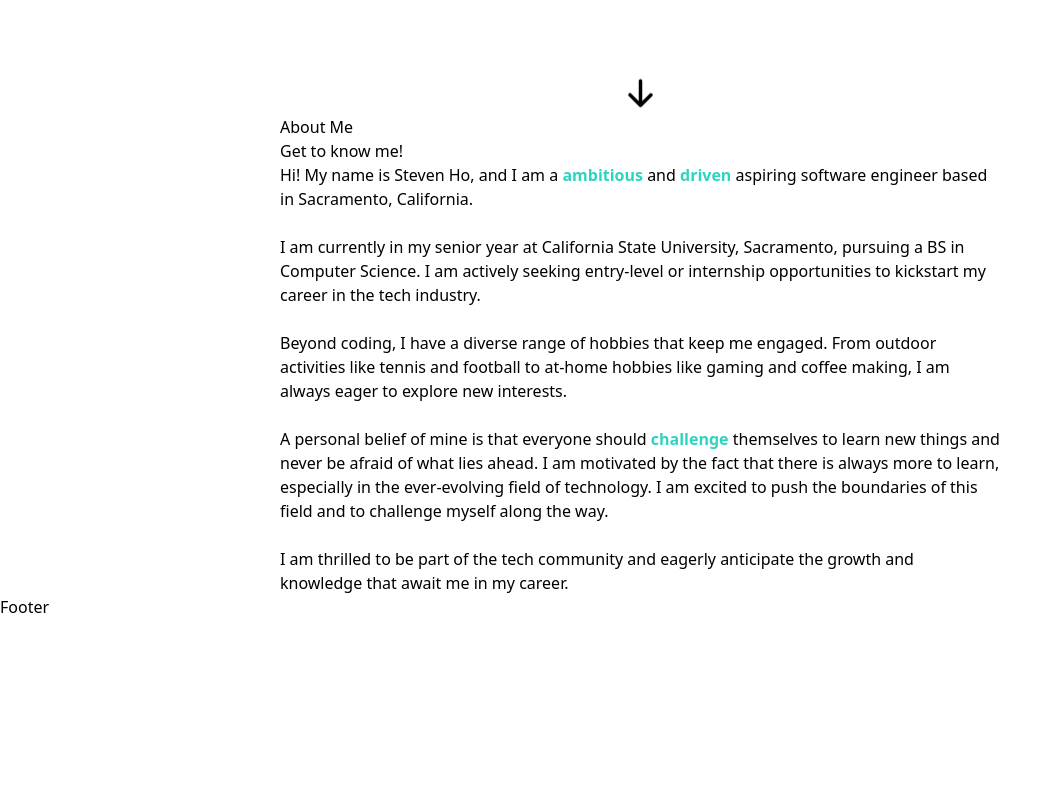
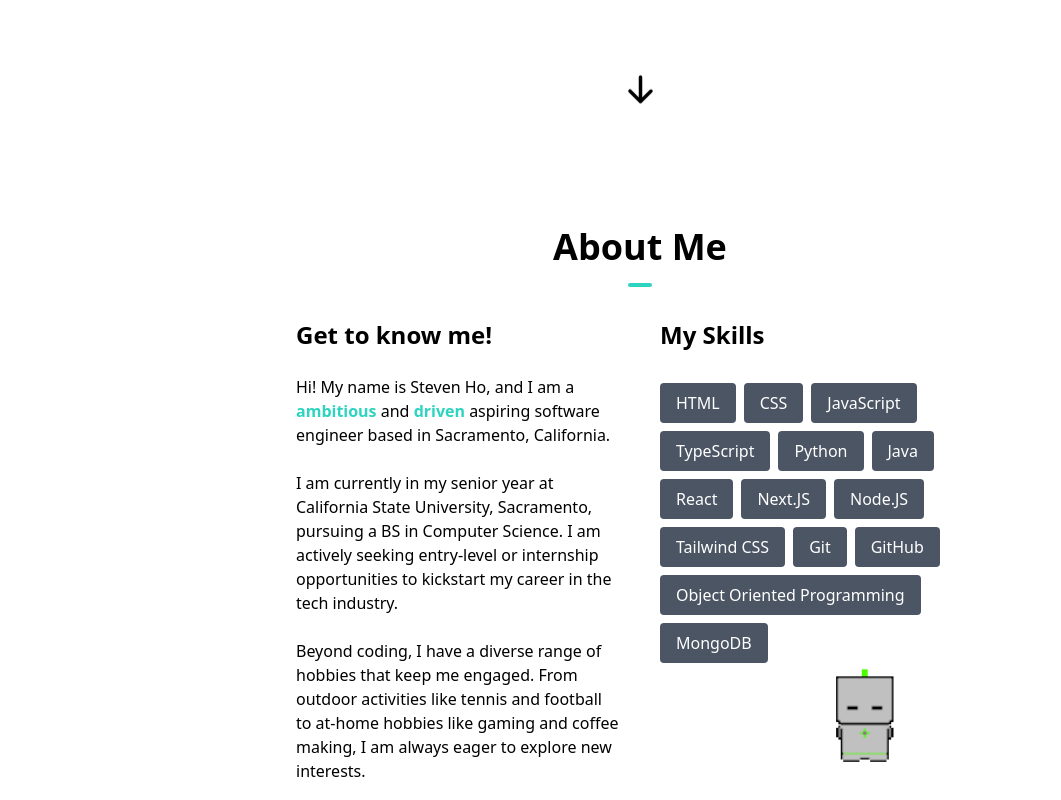
Before and after one commit to StevenH01/portfolio-website, a Next.js app: page / in a window 1280 px wide. Shown: the part 760-1560 px from the top of the page, without its empty margins (0-1061 px from the left). Before the commit the page ends 1379 px from the top, so only its background shows below. Built offline with nearby package versions, Linux system fonts and the light colour scheme.

Commit message:
styled about page

```diff
--- a/components/About.tsx
+++ b/components/About.tsx
@@ -1,14 +1,38 @@
 "use client"
 import React from "react";
+import Image from "next/image";
+
+const skills = [
+  { skill: "HTML" },
+  { skill: "CSS" },
+  { skill: "JavaScript" },
+  { skill: "TypeScript" },
+  { skill: "Python" },
+  { skill: "Java" },
+  { skill: "React" },
+  { skill: "Next.JS" },
+  { skill: "Node.JS" },
+  { skill: "Tailwind CSS" },
+  { skill: "Git" },
+  { skill: "GitHub" },
+  { skill: "Object Oriented Programming" },
+  { skill: "MongoDB" }
+  // { skill: "HTML" }, add more if needed
+];
 
 const About = () => {
   return (
     <section id="about">
-      <div>
-        <h1>About Me</h1>
-        <div>
-          <div>
-            <h1>Get to know me!</h1>
+      <div className="my-12 pb-12 md:pt-16 md:pb-16">
+        <h1 className="text-center font-bold text-4xl">
+          About Me
+          <hr className="w-6 h-1 mx-auto my-4 bg-teal-400 border-0 rounded"></hr>
+        </h1>
+        <div className="flex flex-col space-y-10  items-stretch justify-center align-top md:flex-row md:text-left md:p-4 md:space-y-0 md:space-x-10">
+          <div className="md:w-1/2">
+            <h1 className="text-center text-2xl font-bold mb-6 md:text-left">
+              Get to know me!
+            </h1>
             <p>
               Hi! My name is Steven Ho, and I am a{" "}
               <span className="font-bold text-teal-400">ambitious</span> and{" "}
@@ -43,6 +67,27 @@ const About = () => {
               the growth and knowledge that await me in my career.
             </p>
           </div>
+          <div className="md:w-1/2">
+            <h1 className="text-center font-bold text-2xl mb-6 md:text-left">
+              My Skills
+            </h1>
+            <div className="flex flex-wrap flex-row justify-center md:justify-start">
+              {skills.map((item, idx) => {
+                return  <p key={idx}
+                          className="bg-gray-600 px-4 py-2 mr-2 mt-2 text-white rounded fount-semibold"
+                        >
+                          {item.skill}
+                        </p>
+              })}
+            </div>
+            <Image
+              className="hidden md:block md:relative md:bottom-4 md:left-32 md:z-0"
+              src="/KnightStand.png"
+              alt=""
+              width={150}
+              height={150}
+            />
+          </div>
         </div>
       </div>
     </section>
```
